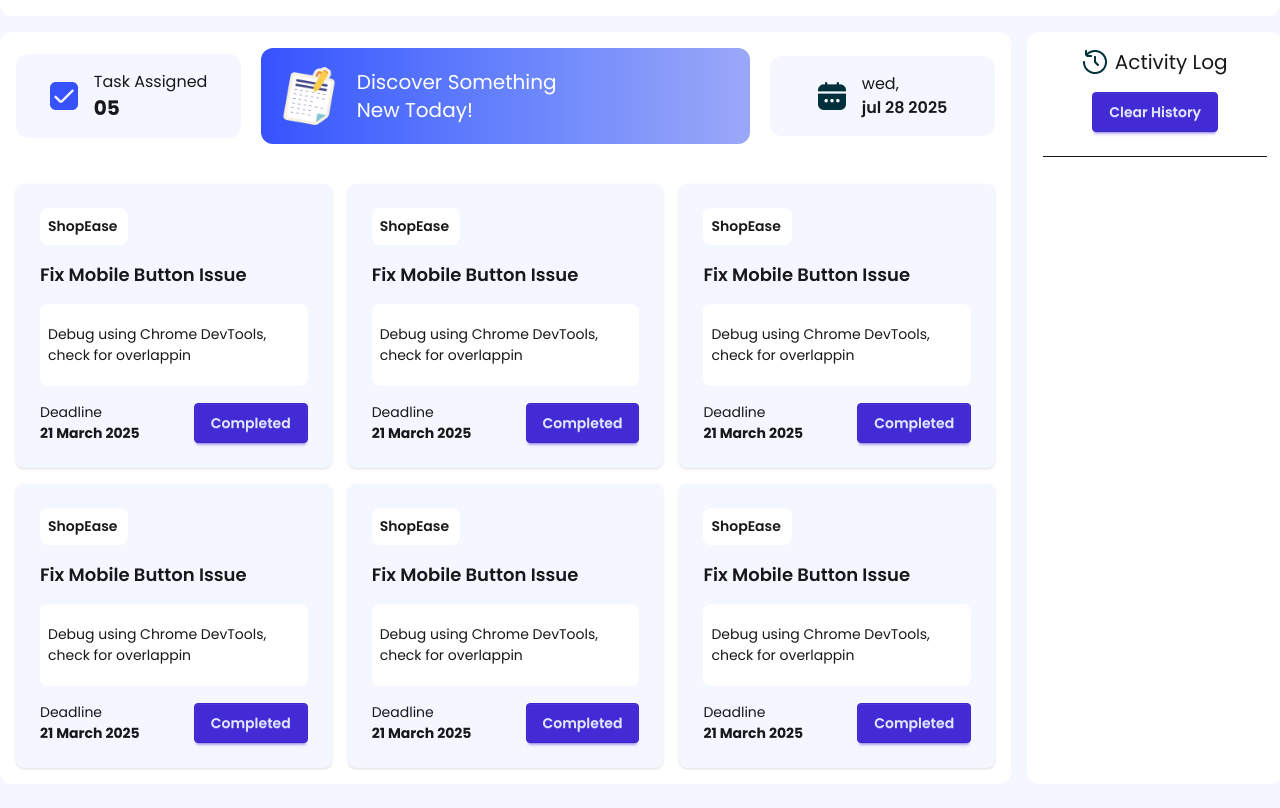
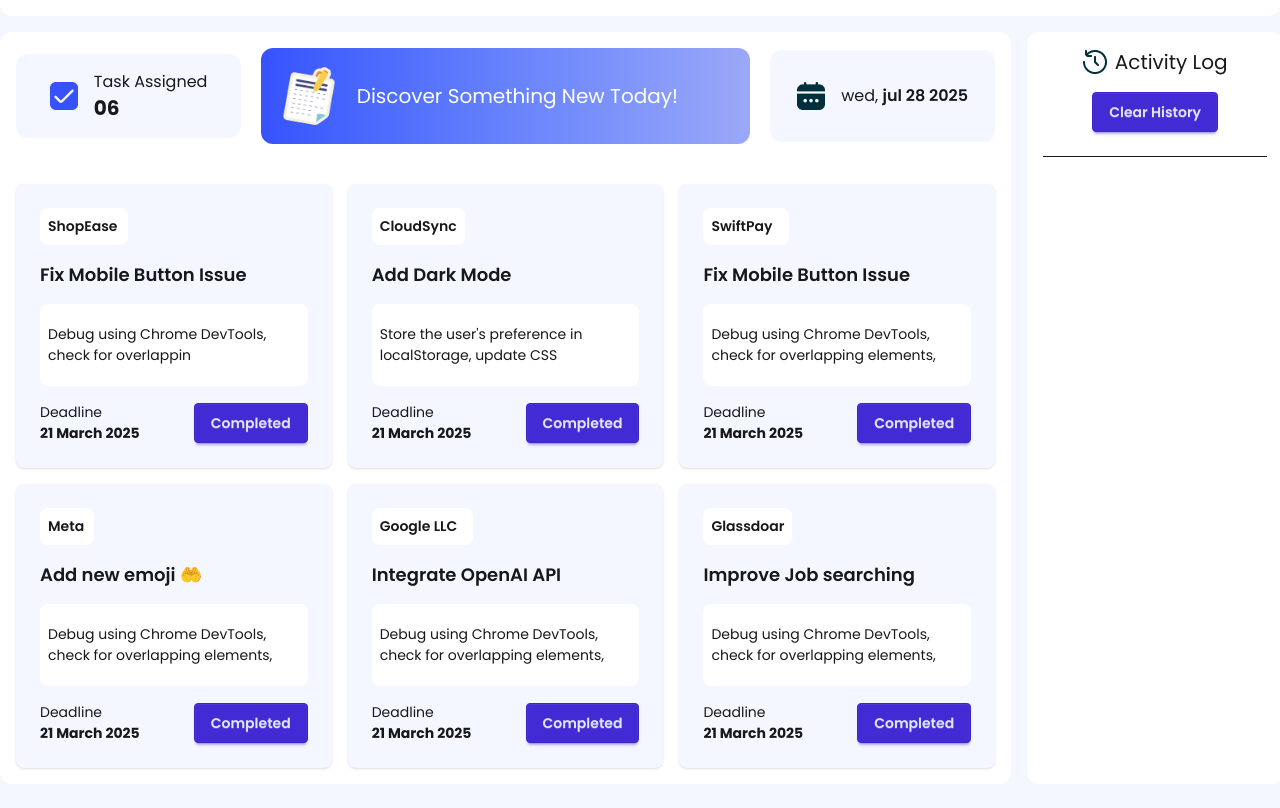
Before and after one commit to ramjan88/05.Assignment-Dev-Board, a plain HTML site: page index.html in a window 1280 px wide. Shown: the part 88-896 px from the top of the page. Drawn offline with nearby package versions, Linux system fonts and the light colour scheme.

Commit message:
added blog html site

```diff
--- a/index.html
+++ b/index.html
@@ -72,26 +72,23 @@
               </div>
               <div>
                 <p>Task Assigned</p>
-                <h2 class="text-xl font-bold">05</h2>
+                <h2 class="text-xl font-bold">06</h2>
               </div>
             </div>
             <!-- part 2 -->
-            <div
-              class="flex items-center gap-4 p-4 rounded-xl bg-linear-to-r from-[#3752FD] to-[#9BA8F8]"
+            <div id="discoverd-box"
+              class="flex items-center gap-4 p-4 rounded-xl cursor-pointer bg-linear-to-r from-[#3752FD] to-[#9BA8F8]"
             >
               <img class="w-16" src="images/board.png" alt="" />
-              <h2 class="text-xl text-white">
-                Discover Something <br />
-                New Today!
-              </h2>
+              <h2 class="text-xl text-white">Discover Something New Today!</h2>
             </div>
             <!-- part 3 -->
             <div
-              class="flex justify-center items-center gap-4 p-4 rounded-xl bg-[#F4F7FF]"
+              class="flex justify-center items-center gap-4 px-4 py-8 rounded-xl bg-[#F4F7FF]"
             >
               <img src="images/calender.png" alt="" />
               <p>
-                wed, <br />
+                wed,
                 <span class="font-semibold">jul 28 2025</span>
               </p>
             </div>
@@ -121,12 +118,13 @@
             <!-- card 2 -->
             <div class="card bg-[#F4F7FF] shadow-sm">
               <div class="card-body space-y-2">
-                <h3 class="font-semibold bg-white p-2 w-[33%] rounded-lg">
-                  ShopEase
+                <h3 class="font-semibold bg-white p-2 w-[35%] rounded-lg">
+                  CloudSync
                 </h3>
-                <h2 class="card-title">Fix Mobile Button Issue</h2>
+                <h2 class="card-title">Add Dark Mode</h2>
                 <p class="bg-white py-5 px-2 rounded-lg">
-                  Debug using Chrome DevTools, check for overlappin
+                  Store the user's preference in localStorage, update CSS
+                  <!-- variables dynamically, and apply a smooth transition effect. -->
                 </p>
                 <div class="card-actions justify-between items-center">
                   <div>
@@ -140,12 +138,14 @@
             <!-- card 3 -->
             <div class="card bg-[#F4F7FF] shadow-sm">
               <div class="card-body space-y-2">
-                <h3 class="font-semibold bg-white p-2 w-[33%] rounded-lg">
-                  ShopEase
+                <h3 class="font-semibold bg-white p-2 w-[32%] rounded-lg">
+                  SwiftPay
                 </h3>
                 <h2 class="card-title">Fix Mobile Button Issue</h2>
                 <p class="bg-white py-5 px-2 rounded-lg">
-                  Debug using Chrome DevTools, check for overlappin
+                  Debug using Chrome DevTools, check for overlapping elements,
+                  <!-- and ensure onClick works properly and ensure onClick works
+                  properly -->
                 </p>
                 <div class="card-actions justify-between items-center">
                   <div>
@@ -159,12 +159,14 @@
             <!-- card 4 -->
             <div class="card bg-[#F4F7FF] shadow-sm">
               <div class="card-body space-y-2">
-                <h3 class="font-semibold bg-white p-2 w-[33%] rounded-lg">
-                  ShopEase
+                <h3 class="font-semibold bg-white p-2 w-[20%] rounded-lg">
+                  Meta
                 </h3>
-                <h2 class="card-title">Fix Mobile Button Issue</h2>
+                <h2 class="card-title">Add new emoji 🤲</h2>
                 <p class="bg-white py-5 px-2 rounded-lg">
-                  Debug using Chrome DevTools, check for overlappin
+                  Debug using Chrome DevTools, check for overlapping elements,
+                  <!-- and ensure onClick works properly and ensure onClick works
+                  properly -->
                 </p>
                 <div class="card-actions justify-between items-center">
                   <div>
@@ -178,12 +180,13 @@
             <!-- card 5 -->
             <div class="card bg-[#F4F7FF] shadow-sm">
               <div class="card-body space-y-2">
-                <h3 class="font-semibold bg-white p-2 w-[33%] rounded-lg">
-                  ShopEase
+                <h3 class="font-semibold bg-white p-2 w-[38%] rounded-lg">
+                  Google LLC
                 </h3>
-                <h2 class="card-title">Fix Mobile Button Issue</h2>
+                <h2 class="card-title">Integrate OpenAI API</h2>
                 <p class="bg-white py-5 px-2 rounded-lg">
-                  Debug using Chrome DevTools, check for overlappin
+                  Debug using Chrome DevTools, check for overlapping elements,
+                  <!-- and ensure onClick works properly -->
                 </p>
                 <div class="card-actions justify-between items-center">
                   <div>
@@ -198,11 +201,13 @@
             <div class="card bg-[#F4F7FF] shadow-sm">
               <div class="card-body space-y-2">
                 <h3 class="font-semibold bg-white p-2 w-[33%] rounded-lg">
-                  ShopEase
+                  Glassdoar
                 </h3>
-                <h2 class="card-title">Fix Mobile Button Issue</h2>
+                <h2 class="card-title">Improve Job searching</h2>
                 <p class="bg-white py-5 px-2 rounded-lg">
-                  Debug using Chrome DevTools, check for overlappin
+                  Debug using Chrome DevTools, check for overlapping elements,
+                  <!-- and ensure onClick works properly and ensure onClick works
+                  properly -->
                 </p>
                 <div class="card-actions justify-between items-center">
                   <div>
--- /dev/null
+++ b/js/blog.js
@@ -0,0 +1,5 @@
+
+// click and visite the main site
+document.getElementById("btn-blog").addEventListener("click", function () {
+  window.location.href = "index.html";
+});
--- a/js/dev-board.js
+++ b/js/dev-board.js
@@ -5,4 +5,7 @@ document.getElementById("theme-btn").addEventListener("click", function () {
 });
 
 //
-//
+// click and visite the blog site
+document.getElementById("discoverd-box").addEventListener("click", function () {
+  window.location.href = "blog.html";
+});
```
Also changed, not shown: blog.html (added, +114 -0 lines).
